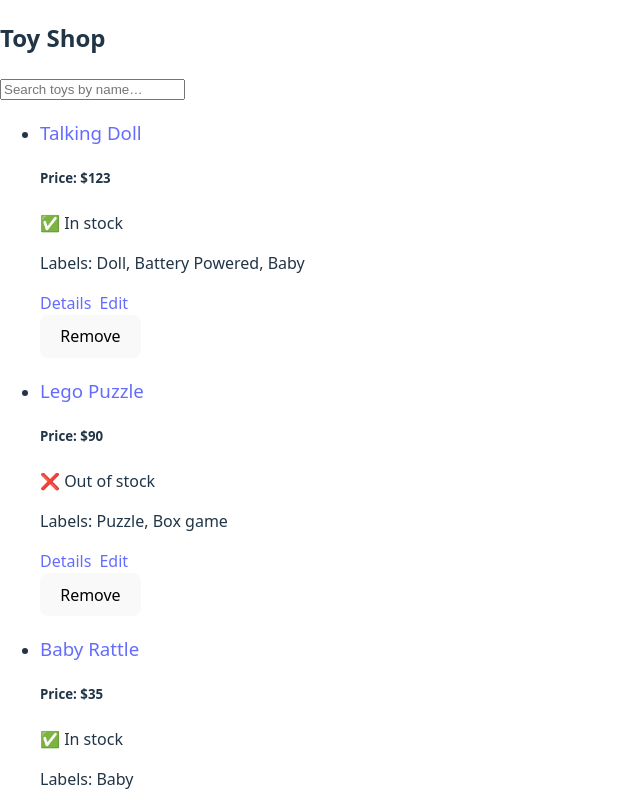
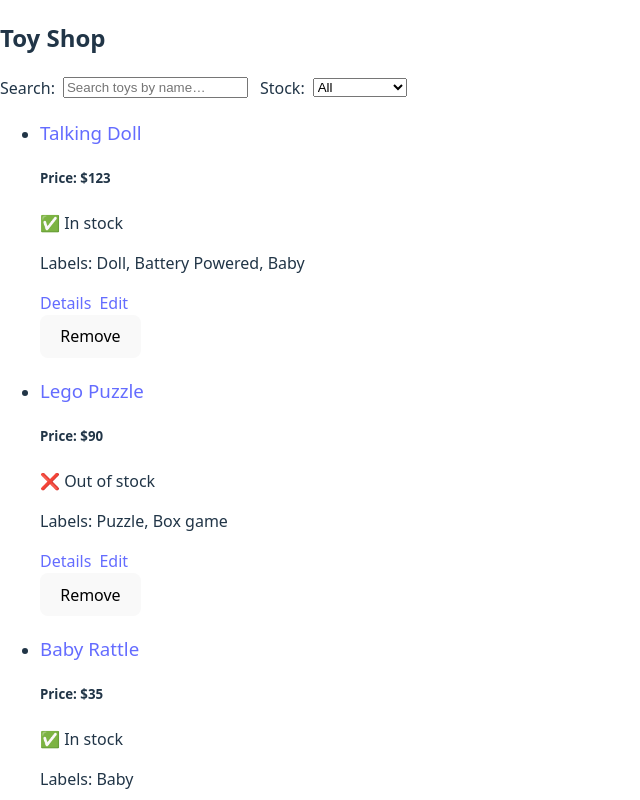
Before and after one commit to EdenIvgi/Mister-Toy-Frontend, a React (Vite) app: page / in a window 1280 px wide. Shown: the top 800 px of the page, without its empty margins (0-640 px from the left). Built offline with nearby package versions, Linux system fonts and the light colour scheme.

Commit message:
update toy filter
support all/in stock/out of stock

```diff
--- a/src/cmps/ToyFilter.jsx
+++ b/src/cmps/ToyFilter.jsx
@@ -1,15 +1,14 @@
-import { useEffect, useRef, useState } from "react"
+import { useEffect, useMemo, useState } from "react"
 import { utilService } from "../services/util.service.js"
 
 export function ToyFilter({ filterBy, onSetFilter }) {
   const [localFilter, setLocalFilter] = useState(filterBy)
 
-const debouncedSet = useRef(
-  utilService.debounce((name) => {
-    onSetFilter({ name })
-  }, 400)
-).current
-
+  const DEBOUNCE_MS = 400
+  const debouncedSetName = useMemo(
+    () => utilService.debounce((name) => onSetFilter({ name }), DEBOUNCE_MS),
+    [onSetFilter, DEBOUNCE_MS]
+  )
 
   useEffect(() => {
     setLocalFilter(filterBy)
@@ -18,11 +17,24 @@
   function onNameChange({ target }) {
     const name = target.value
     setLocalFilter(prev => ({ ...prev, name }))
-    debouncedSet(name)
+    debouncedSetName(name)
+  }
+
+  function onInStockChange({ target }) {
+    const val = target.value
+    const inStock =
+      val === 'all' ? null :
+      val === 'in'  ? true :
+      val === 'out' ? false : null
+
+    setLocalFilter(prev => ({ ...prev, inStock }))
+    onSetFilter({ inStock })
   }
 
   return (
     <section className="toy-filter">
+      <label style={{ display: 'inline-flex', gap: 8, alignItems: 'center', marginInlineEnd: 12 }}>
+        <span>Search:</span>
         <input
           type="text"
           name="name"
@@ -30,6 +42,23 @@
           placeholder="Search toys by name…"
           onChange={onNameChange}
         />
+      </label>
+
+      <label style={{ display: 'inline-flex', gap: 8, alignItems: 'center' }}>
+        <span>Stock:</span>
+        <select
+          value={
+            localFilter.inStock === null || localFilter.inStock === undefined
+              ? 'all'
+              : localFilter.inStock ? 'in' : 'out'
+          }
+          onChange={onInStockChange}
+        >
+          <option value="all">All</option>
+          <option value="in">In stock</option>
+          <option value="out">Out of stock</option>
+        </select>
+      </label>
     </section>
   )
 }
```
Lines whose indentation alone changed are shown as unchanged.
